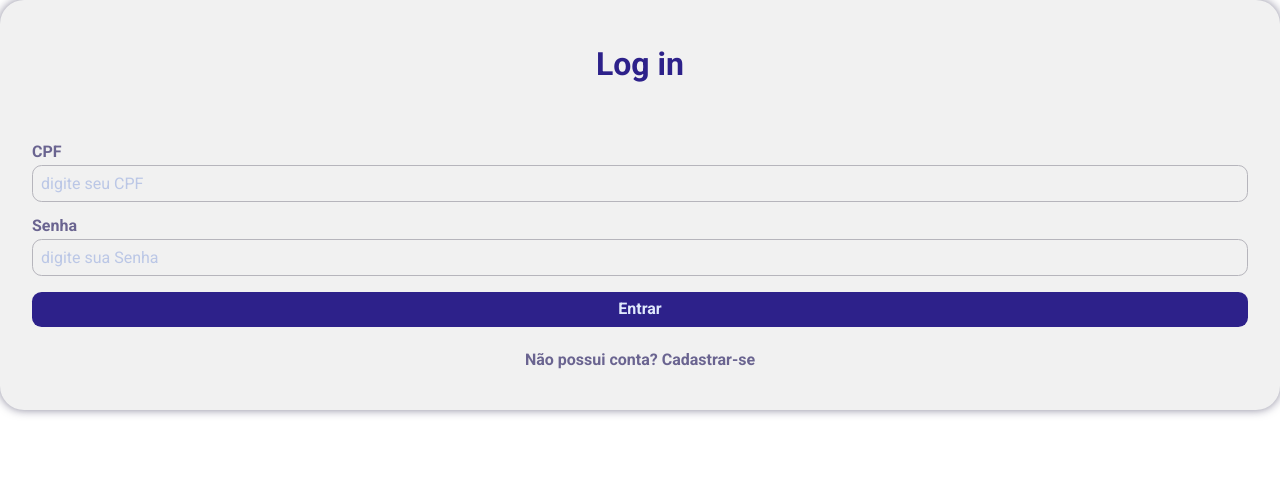
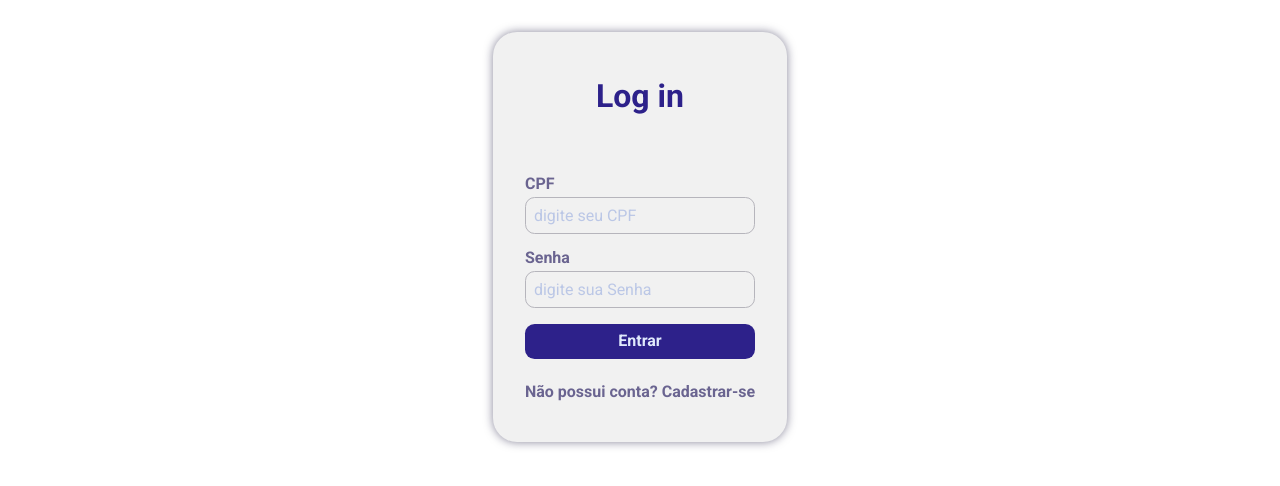
Before and after one commit to DenisLevy76/auth-frontend, a React (Vite) app: page / in a window 1280 px wide. Shown: the top 486 px of the page. Built offline with nearby package versions, Linux system fonts and the light colour scheme.

Commit message:
006 - Adjusting login form in homepage

```diff
--- /dev/null
+++ b/src/components/InvisibleContainerComponent/index.jsx
@@ -0,0 +1,5 @@
+import { InvisibleContainer } from "./styles";
+
+export const InvisibleContainerComponent = ({children}) => (
+    <InvisibleContainer>{children}</InvisibleContainer>
+);
--- /dev/null
+++ b/src/components/InvisibleContainerComponent/styles.js
@@ -0,0 +1,11 @@
+import styled from 'styled-components';
+
+export const InvisibleContainer = styled.div`
+    display: flex;
+    justify-content: center;
+    align-items: center;
+    margin-top: 2rem;
+    margin-bottom: 2rem;
+    width: 100%;
+    height: 100%;
+`;
--- a/src/pages/HomePage/index.jsx
+++ b/src/pages/HomePage/index.jsx
@@ -1,7 +1,10 @@
+import { InvisibleContainerComponent } from '../../components/InvisibleContainerComponent';
 import { LoginComponent } from '../../components/LoginComponent';
 
 export const HomePage = () => (
   <>
-    <LoginComponent/>
+    <InvisibleContainerComponent>
+      <LoginComponent/>
+    </InvisibleContainerComponent>
   </>
 )
```
